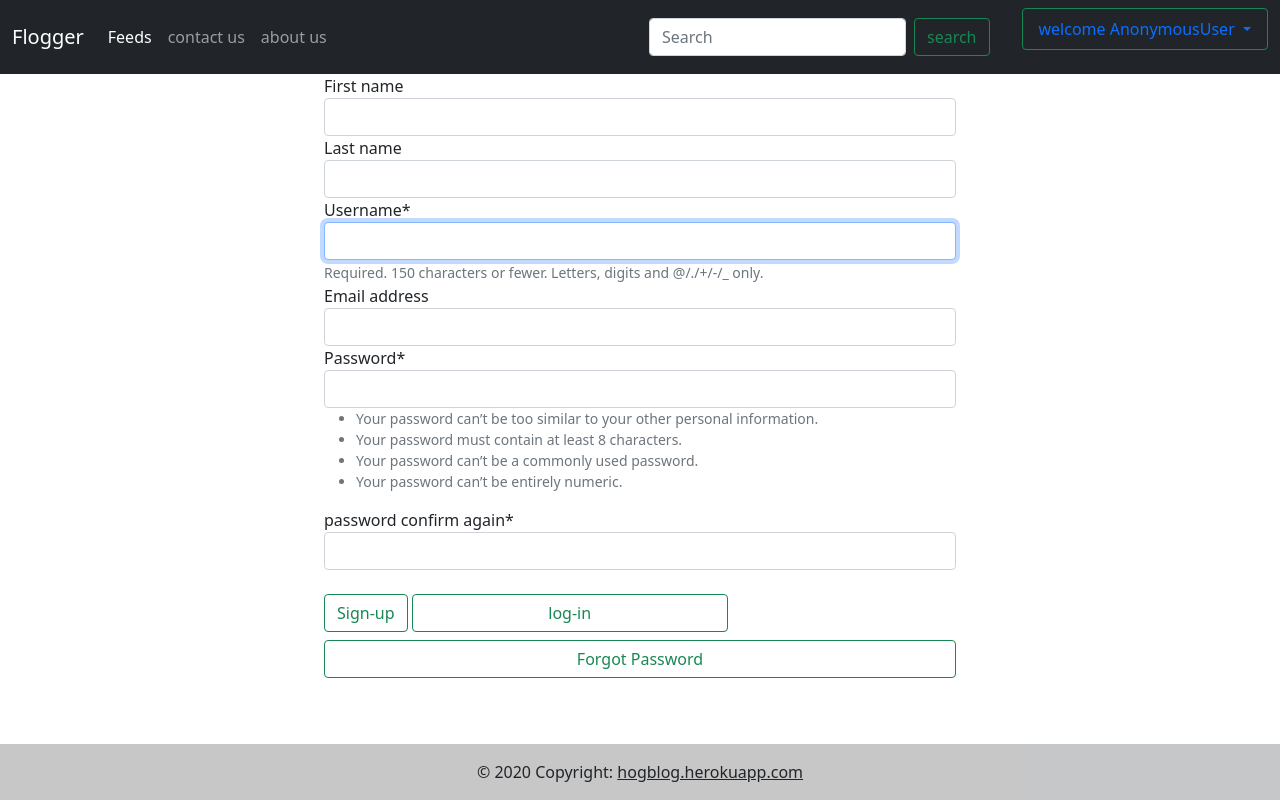
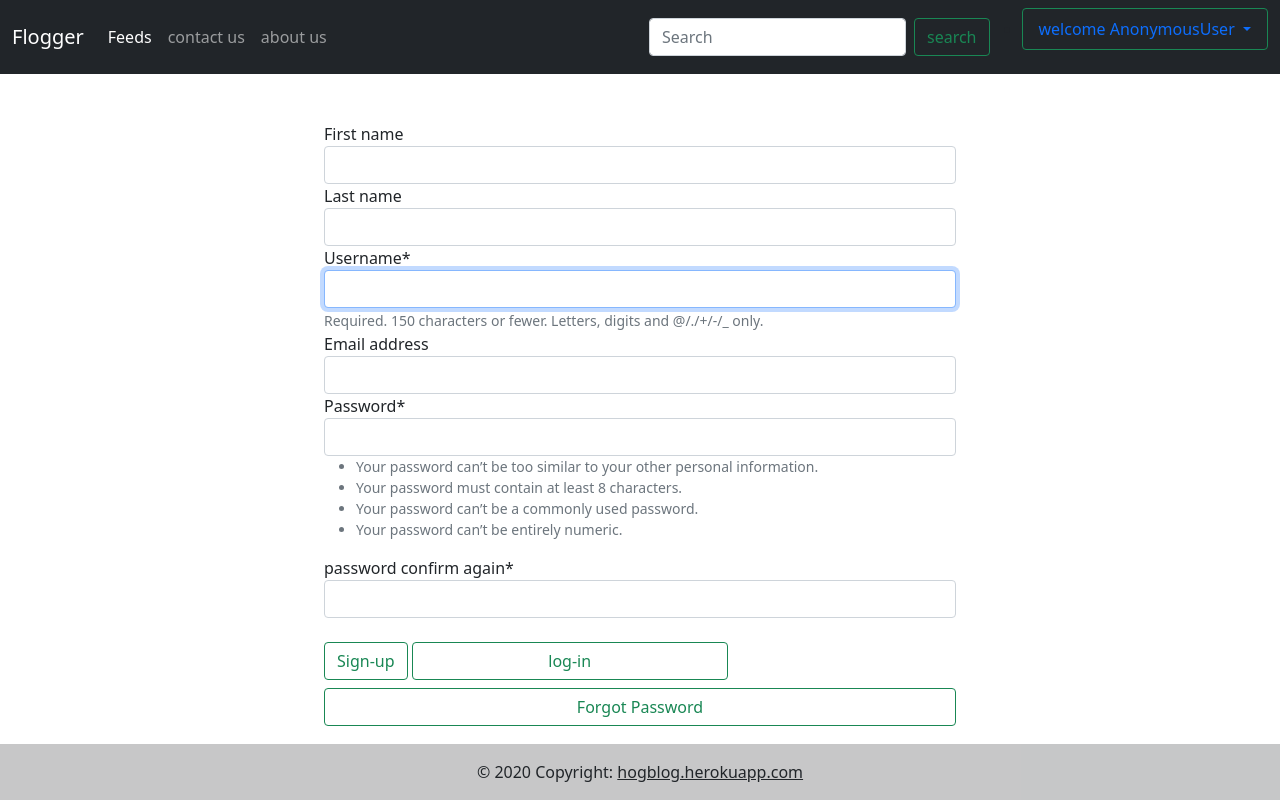
Before and after one commit to kashvats/blogg, a Django app: page /register in a window 1280 px wide. Run offline with Django 3.2, Linux system fonts and the light colour scheme; some libraries are stand-ins or nearby versions.

Commit message:
'commit'

```diff
--- a/templates/base.html
+++ b/templates/base.html
@@ -79,7 +79,7 @@
     <script src="https://cdn.jsdelivr.net/npm/bootstrap@5.0.2/dist/js/bootstrap.min.js" integrity="sha384-cVKIPhGWiC2Al4u+LWgxfKTRIcfu0JTxR+EQDz/bgldoEyl4H0zUF0QKbrJ0EcQF" crossorigin="anonymous"></script>
     -->
   <!--<script src="https://cdn.jsdelivr.net/npm/bootstrap@5.0.2/dist/js/bootstrap.bundle.min.js" integrity="sha384-MrcW6ZMFYlzcLA8Nl+NtUVF0sA7MsXsP1UyJoMp4YLEuNSfAP+JcXn/tWtIaxVXM" crossorigin="anonymous"></script>-->
-  <div class="position-fixed">
+  <div class="container-fluid">
   <footer class="bg-light text-center text-lg-start fixed-bottom">
   <div class="text-center p-3" style="background-color: rgba(0, 0, 0, 0.2);">
     © 2020 Copyright:
--- a/templates/user/register.html
+++ b/templates/user/register.html
@@ -8,7 +8,7 @@
             <span {% if a.tags %} class="{{a.tags}}" {% endif %}>{{a}}</span></div>
         {% endfor %}{% endif %}
     </div>
-<form class="row gy-2 gx-3 align-items-center" method="POST">{% csrf_token %}
+<form class="row gy-2 gx-3 align-items-center py-5" method="POST">{% csrf_token %}
 <div class="mx-auto col-6" style="width: responsive">
 {{bk|crispy}}
 <br><button type="submit" class="btn btn-outline-success row-6" value="submit">Sign-up</button>
```
